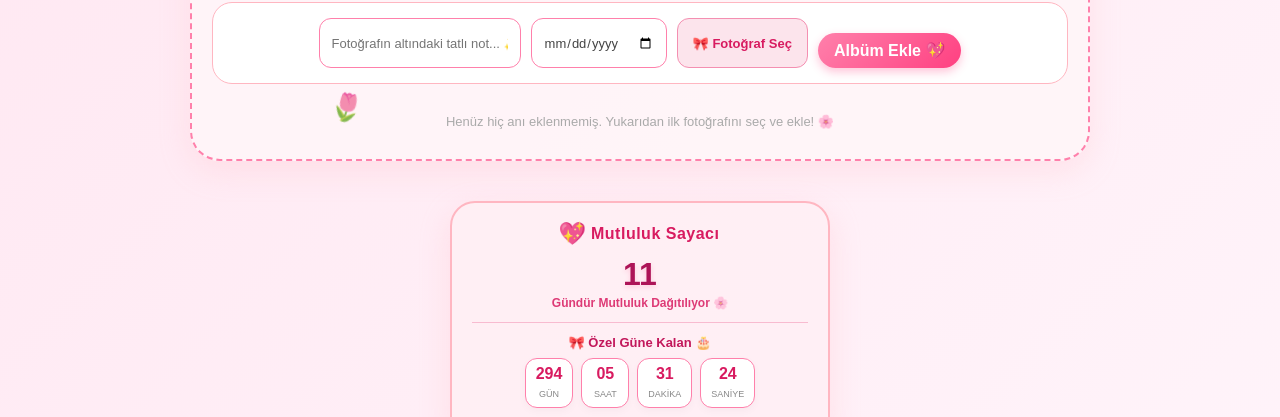
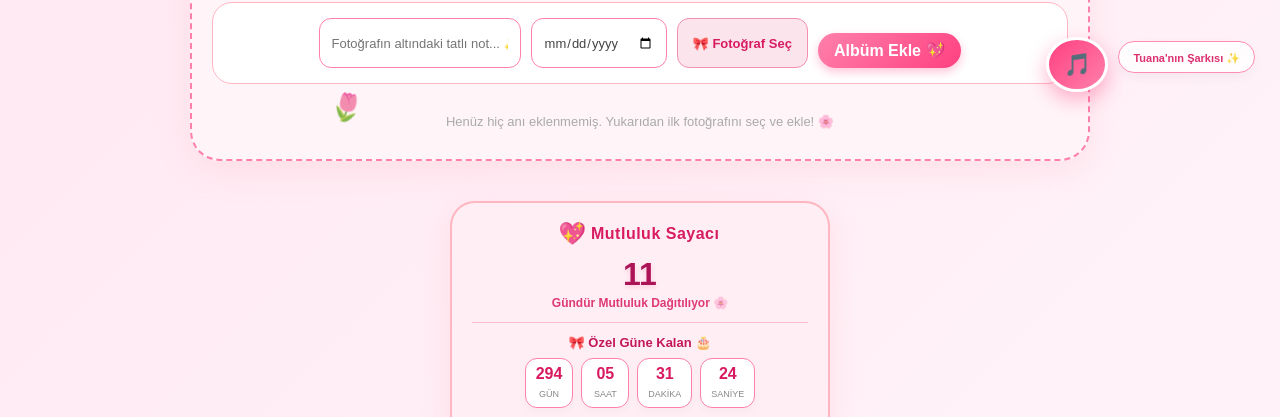
Before and after one commit to Cumaak27/hello-kitty-api, a website: page index.html in a window 1280 px wide. Shown: the part 683-1100 px from the top of the page. Drawn offline with Linux system fonts and the light colour scheme.

Commit message:
Update index.html

```diff
--- a/index.html
+++ b/index.html
@@ -14,6 +14,73 @@
             padding: 0;
             box-sizing: border-box;
         }
+        /* Pembe Müzik Köşesi Stilleri */
+.music-player-widget {
+    position: fixed;
+    bottom: 25px;
+    right: 25px;
+    z-index: 9999;
+    display: flex;
+    align-items: center;
+    gap: 10px;
+    font-family: 'Poppins', sans-serif;
+}
+
+/* Kalp Butonu */
+.heart-music-btn {
+    width: 55px;
+    height: 55px;
+    background: linear-gradient(135deg, #ff4081, #ff80ab);
+    border: 3px solid #ffffff;
+    border-radius: 50%;
+    color: white;
+    font-size: 22px;
+    cursor: pointer;
+    box-shadow: 0 8px 20px rgba(255, 64, 129, 0.4);
+    display: flex;
+    justify-content: center;
+    align-items: center;
+    transition: all 0.3s cubic-bezier(0.175, 0.885, 0.32, 1.275);
+    outline: none;
+}
+
+.heart-music-btn:hover {
+    transform: scale(1.1);
+    box-shadow: 0 10px 25px rgba(255, 64, 129, 0.6);
+}
+
+/* Müzik Çalarken Kalbin Ritimle Atma Animasyonu */
+.heart-music-btn.playing {
+    animation: heartbeat 1.2s infinite ease-in-out;
+    background: linear-gradient(135deg, #d81b60, #ff4081);
+}
+
+/* Müzik Bilgisi Etiketi */
+.music-info-badge {
+    background: rgba(255, 255, 255, 0.9);
+    padding: 6px 14px;
+    border-radius: 20px;
+    border: 1px solid #ff80ab;
+    box-shadow: 0 4px 15px rgba(0,0,0,0.05);
+    backdrop-filter: blur(5px);
+    pointer-events: none;
+    opacity: 0.9;
+}
+
+.music-title {
+    font-size: 11px;
+    font-weight: 600;
+    color: #d81b60;
+}
+
+/* Atış Animasyonu */
+@keyframes heartbeat {
+    0% { transform: scale(1); }
+    14% { transform: scale(1.12); }
+    28% { transform: scale(1); }
+    42% { transform: scale(1.12); }
+    70% { transform: scale(1); }
+}
        /* SVG Gardırop Stilleri */
 .kitty-dressup-container {
     max-width: 750px;
@@ -1798,8 +1865,48 @@ function toggleAccessory(show) {
         }
 
         setInterval(() => { kalpOlustur(); }, 800);
+        // BİZİM ŞARKIMIZ MÜZİK ÇALAR MANTIĞI
+document.addEventListener("DOMContentLoaded", () => {
+    const music = document.getElementById("bg-music");
+    const musicBtn = document.getElementById("music-toggle-btn");
+    const musicIcon = document.getElementById("music-icon");
+
+    if (!music || !musicBtn) return;
+
+    // Sesi biraz daha yumuşak/lofi seviyeye çek
+    music.volume = 0.4;
+
+    musicBtn.addEventListener("click", () => {
+        if (music.paused) {
+            music.play();
+            musicBtn.classList.add("playing");
+            musicIcon.textContent = "⏸️"; // Durdur ikonu
+        } else {
+            music.pause();
+            musicBtn.classList.remove("playing");
+            musicIcon.textContent = "🎵"; // Müzik ikonu
+        }
+    });
+});
     </script>
-
+<!-- MÜZİK KÖŞESİ (FLOATING MUSIC PLAYER) -->
+<div class="music-player-widget">
+    <!-- Müzik Ses Dosyası (Sözsüz tatlı bir lofi/romantik müzik varsayılan eklendi) -->
+    <audio id="bg-music" loop>
+        <source src="https://www.youtube.com/watch?v=MGT6e1M43cY&list=RDMGT6e1M43cY&start_radio=1" type="audio/mpeg">
+        Tarayıcınız müzik çaları desteklemiyor.
+    </audio>
+
+    <!-- Kalp Şeklinde Oynat/Durdur Butonu -->
+    <button id="music-toggle-btn" class="heart-music-btn" title="Bizim Şarkımızı Çal 🎵">
+        <span id="music-icon">🎵</span>
+    </button>
+
+    <!-- Müzik İsmi Etiketi -->
+    <div class="music-info-badge">
+        <span class="music-title">Tuana'nın Şarkısı ✨</span>
+    </div>
+</div>
 </body>
 
 </html>
```
